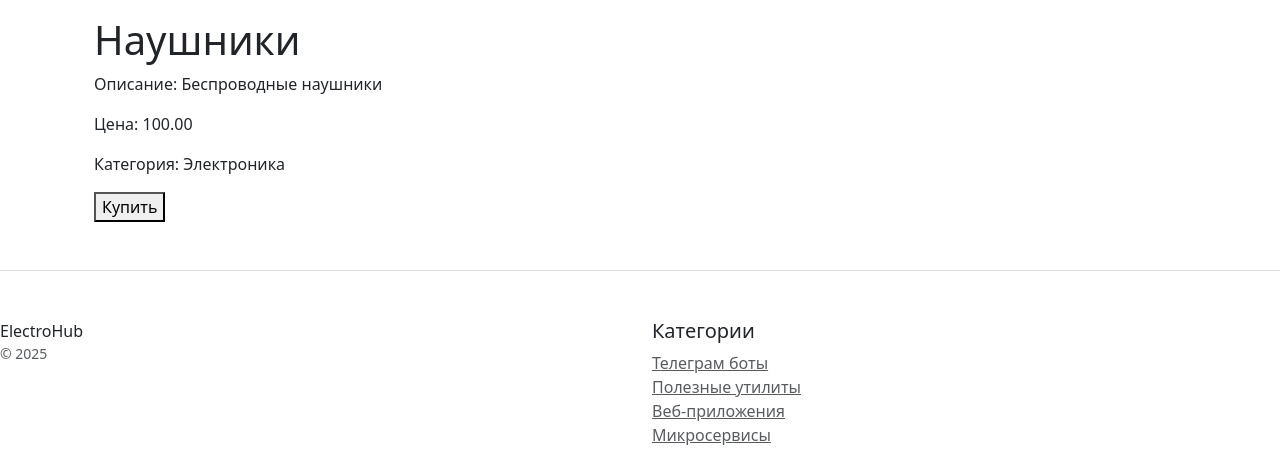
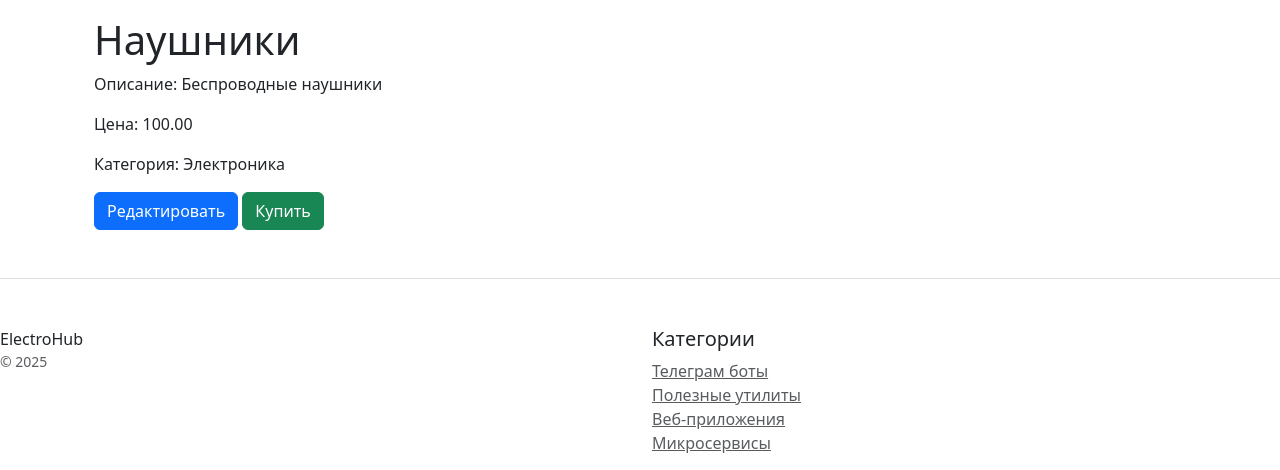
Before and after one commit to Polexa84/poleshko_hw_22, a Django app: page /product/4/ in a window 1280 px wide. Shown: the part 75-545 px from the top of the page. Run offline with Django 5.2, Linux system fonts and the light colour scheme; data comes from the database, SQL or seed files in the repository; some libraries are stand-ins or nearby versions.

Commit message:
добавлена кнопка для перехода к редактированию товара

```diff
--- a/templates/catalog/product_detail.html
+++ b/templates/catalog/product_detail.html
@@ -15,6 +15,7 @@
         <p>Цена: {{ product.purchase_price }}</p>
         <p>Категория: {{ product.category.name }}</p>
 
-        <button>Купить</button>
+        <a href="{% url 'catalog:product_update' pk=product.pk %}" class="btn btn-primary">Редактировать</a>
+        <button class="btn btn-success">Купить</button>
     </div>
 {% endblock %}
```
